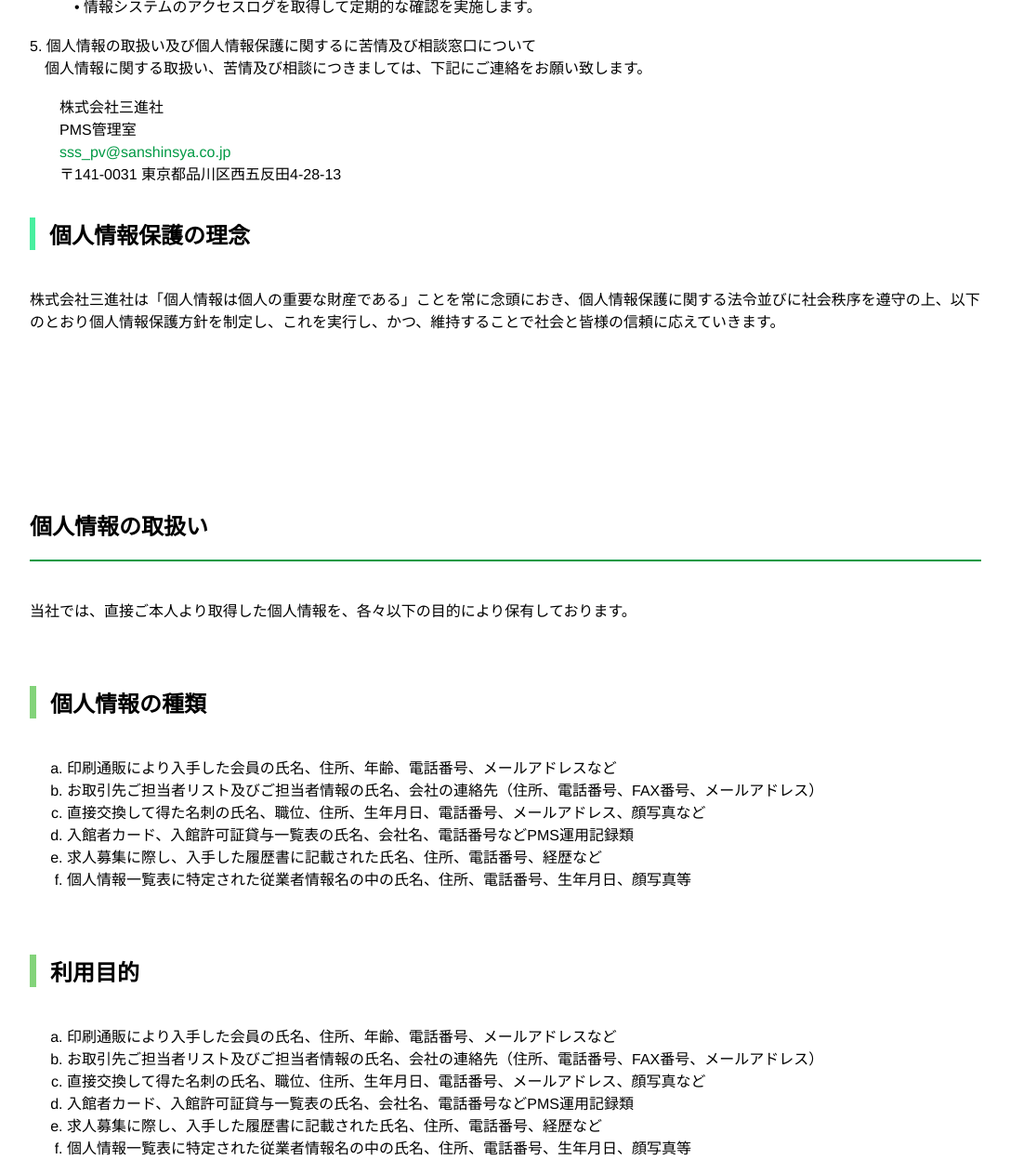
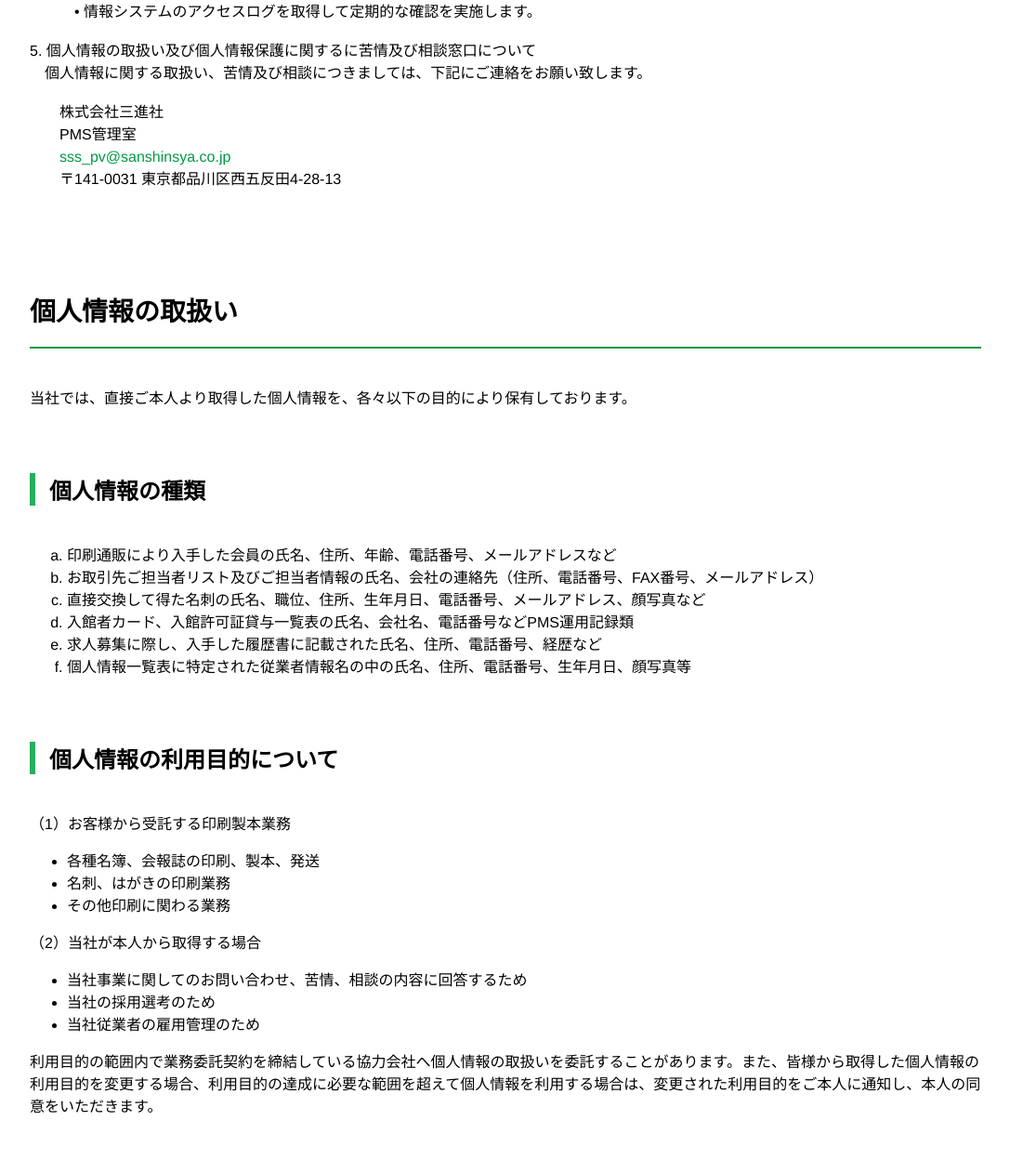
Before and after one commit to iolite-staff/sanshinsya.co.jp, a PHP site: page /privacy/ in a window 1280 px wide. Shown: the part 2435-3697 px from the top of the page at 93% size, without its empty margins (96-1183 px from the left). Run offline with PHP 8.4, Linux system fonts and the light colour scheme; some web fonts are replaced.

Commit message:
7/10プライバシーポリシーページの削除修正

```diff
--- a/css/screen.css
+++ b/css/screen.css
@@ -1596,6 +1596,9 @@
 	margin:0;
 	padding: 0;
 }
+#privacy_policy{
+	margin-top:80px;
+}
 #sub_contents_area #privacy_policy h2.center{
 	text-align: center;
 }
@@ -1615,6 +1618,22 @@
 	margin-left:auto;
 	width:250px;
 }
+#sub_contents_area #privacy_policy>div{
+	padding: 0px 10% 40px;
+}
+#sub_contents_area #privacy_policy h2{
+	font-size:28px;
+	font-weight:900;
+}
+#sub_contents_area #privacy_policy h3{
+	font-size:24px;
+	font-weight:600;
+}
+#sub_contents_area #privacy_policy .contents_title_border{
+	border-left: 6px solid #28AE5E;
+	padding-left: 15px;
+}
+
 
 
 /* facilities */
@@ -1685,7 +1704,7 @@
 	margin: 70px 0;
 }
 #sub_contents_area #privacy_policy div.box{
-	border: 2px solid #49EF9F;
+	border: 2px solid #28AE5E;
 	padding: 15px;
 	width: 80%;
 	margin: auto;
--- a/privacy/index.html
+++ b/privacy/index.html
@@ -157,9 +157,6 @@
 								　　<a href="mailto:sss_pv@sanshinsya.co.jp">sss_pv@sanshinsya.co.jp</a><br />
 								　　〒141-0031 東京都品川区西五反田4-28-13<br />
 							</p>
-							<br /><br />
-				<h3 class="contents_title_border">個人情報保護の理念</h3>
-				<p>株式会社三進社は「個人情報は個人の重要な財産である」ことを常に念頭におき、個人情報保護に関する法令並びに社会秩序を遵守の上、以下のとおり個人情報保護方針を制定し、これを実行し、かつ、維持することで社会と皆様の信頼に応えていきます。</p>
 			</div>
 		</div>
 		<div>
@@ -168,18 +165,7 @@
 				当社では、直接ご本人より取得した個人情報を、各々以下の目的により保有しております。
 			</p>
 			<div>
-				<h3>個人情報の種類</h3>
-				<ol>
-					<li>印刷通販により入手した会員の氏名、住所、年齢、電話番号、メールアドレスなど</li>
-					<li>お取引先ご担当者リスト及びご担当者情報の氏名、会社の連絡先（住所、電話番号、FAX番号、メールアドレス）</li>
-					<li>直接交換して得た名刺の氏名、職位、住所、生年月日、電話番号、メールアドレス、顔写真など</li>
-					<li>入館者カード、入館許可証貸与一覧表の氏名、会社名、電話番号などPMS運用記録類</li>
-					<li>求人募集に際し、入手した履歴書に記載された氏名、住所、電話番号、経歴など</li>
-					<li>個人情報一覧表に特定された従業者情報名の中の氏名、住所、電話番号、生年月日、顔写真等</li>
-				</ol>
-			</div>
-			<div>
-				<h3>利用目的</h3>
+				<h3 class="contents_title_border">個人情報の種類</h3>
 				<ol>
 					<li>印刷通販により入手した会員の氏名、住所、年齢、電話番号、メールアドレスなど</li>
 					<li>お取引先ご担当者リスト及びご担当者情報の氏名、会社の連絡先（住所、電話番号、FAX番号、メールアドレス）</li>
```
